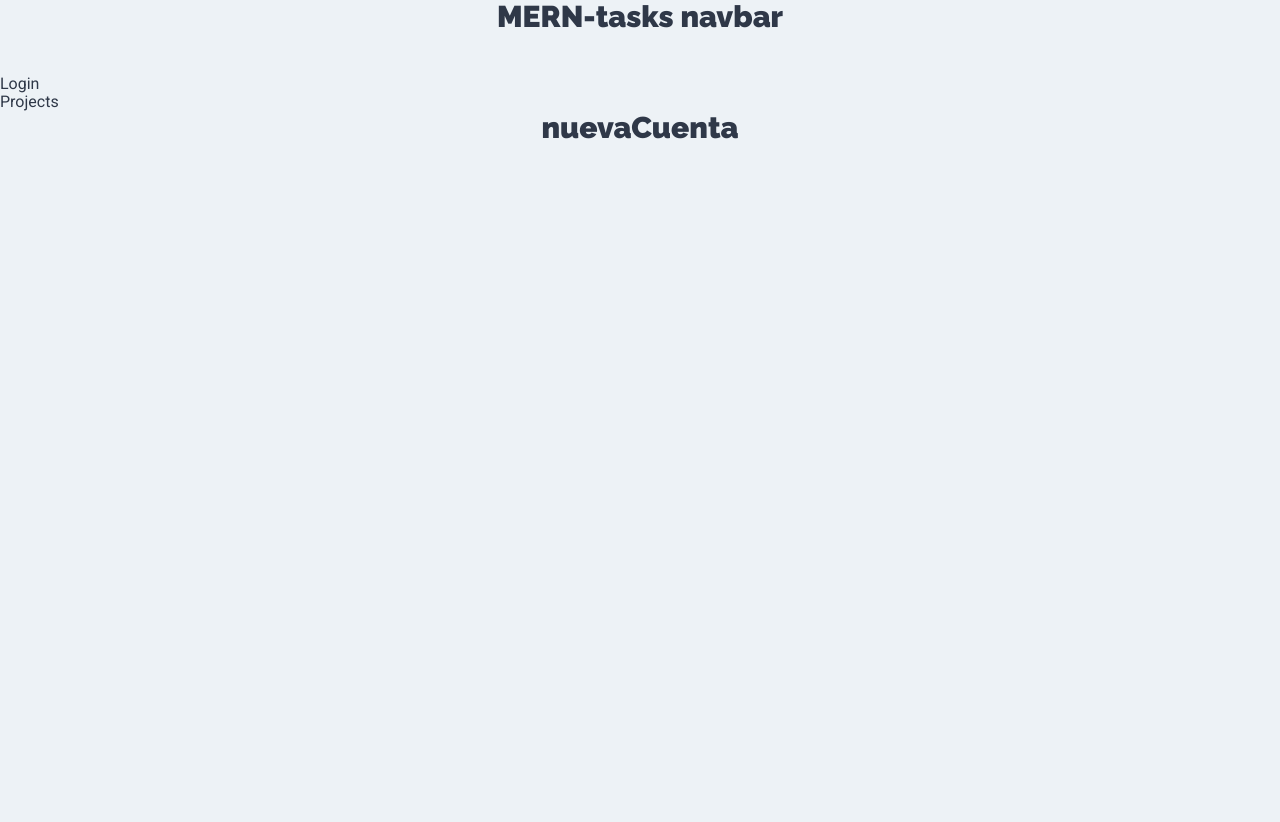
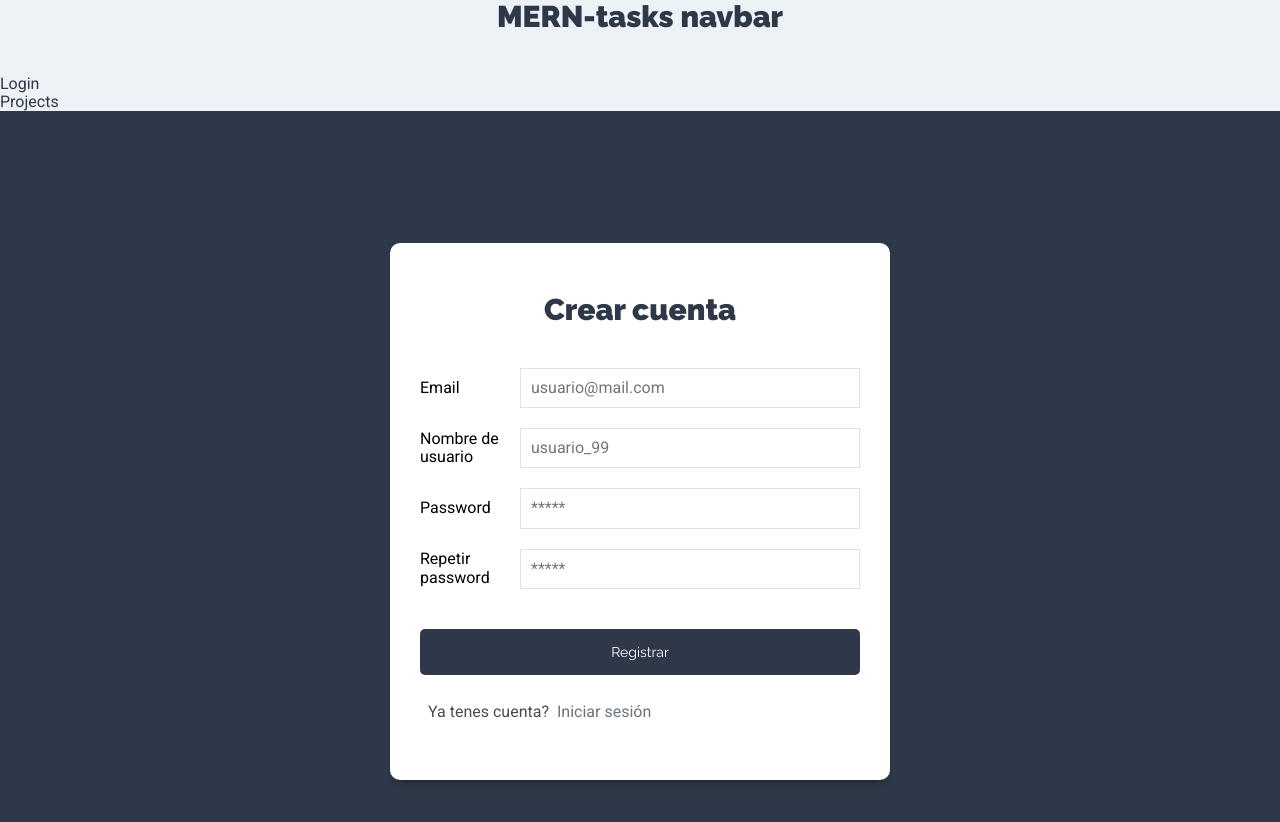
Before and after one commit to topoescobar/project-manager, a React (Vite) app: page /new-acount in a window 1280 px wide. Shown: the top 822 px of the page. Before the commit the page ends 800 px from the top, so only its background shows below. Built offline with nearby package versions, Linux system fonts and the light colour scheme.

Commit message:
crear cuenta component

```diff
--- a/src/App.jsx
+++ b/src/App.jsx
@@ -26,7 +26,7 @@ function App() {
         </ul>
       </nav>
       <div>
-        {/* outlet permite renderizar los componentes hijos dejinidos en main */}
+        {/* outlet permite renderizar los componentes hijos definidos en main */}
         <Outlet></Outlet>
       </div>
 
--- a/src/components/auth/login.jsx
+++ b/src/components/auth/login.jsx
@@ -34,26 +34,27 @@ const Login = () => {
                      type="email"
                      id="email"
                      name="email"
-                     placeholder="Tu Email"
+                     placeholder="nombre@mail.com"
                      value={user.email}
                      onChange={changeFn}
                   />
                </div>
 
                <div className="form_field">
-                  <label htmlFor="password">Password</label>
+                  <label htmlFor="pass">Password</label>
                   <input
                      type="password"
-                     id="password"
+                     id="pass"
                      name="password"
-                     placeholder="Tu Password"
+                     placeholder="******"
                      value={user.password}
                      onChange={changeFn}
                   />
                </div>
 
                <div className="form_field">
-                  <input type="submit" className="btn btn_primary btn-block" value="Iniciar Sesión" />
+                  <input type="submit" className="btn btn_primary btn-block"
+                  value="Iniciar Sesión" />
                </div>
             </form>
 
--- a/src/components/auth/new-account.jsx
+++ b/src/components/auth/new-account.jsx
@@ -1,11 +1,103 @@
-import React from 'react'
+import React, { useState } from 'react'
+import { Link } from 'react-router-dom'
 
 const NewAccount = () => {
+
+
+  const [user, saveUser] = useState({
+    email: '',
+    userName: '',
+    password: '',
+    passwordRep: ''
+
+  })
+
+
+  const changeFn = (e) => {
+    //esta fn toma copia de lo que ya se inreso en user (email o passw), y le agrega el otro campo dinamicamente usando los atributos name y value
+    saveUser({
+      ...user,
+      [e.target.name]: e.target.value
+    })
+  }
+
+  const submitFn = (e) => {
+    e.preventDefault()
+  }
+
   return (
-    <div>
-      <h1> nuevaCuenta</h1>
+    <div className='user_form'>
+      <div className='containter_form dark_shadow'>
+        <h1> Crear cuenta </h1>
+
+        <form onSubmit={submitFn} >
+
+          <div className="form_field">
+            <label htmlFor="email">Email</label>
+            <input
+              type="email"
+              id="email"
+              name="email"
+              placeholder="usuario@mail.com"
+              value={user.email}
+              onChange={changeFn}
+            />
+          </div>
+
+          <div className="form_field">
+            <label htmlFor="user">Nombre de usuario</label>
+            <input
+              type="text"
+              id="user"
+              name="userName"
+              placeholder="usuario_99"
+              value={user.userName}
+              onChange={changeFn}
+            />
+          </div>
+
+          <div className="form_field">
+            <label htmlFor="password">Password</label>
+            <input
+              type="password"
+              id="password"
+              name="password"
+              placeholder="*****"
+              value={user.password}
+              onChange={changeFn}
+            />
+          </div>
+
+          <div className="form_field">
+            <label htmlFor="password_rep">Repetir password</label>
+            <input
+              type="password"
+              id="password_rep"
+              name="passwordRep"
+              placeholder="*****"
+              value={user.passwordRep}
+              onChange={changeFn}
+            />
+          </div>
+
+
+          <div className="form_field">
+            <input type="submit" className="btn btn_primary btn-block"
+              value="Registrar" />
+          </div>
+        </form>
+
+        <div className='enlace-cuenta'>
+               <p> Ya tenes cuenta? </p>
+               <Link to={'/login'}>
+                  Iniciar sesión
+               </Link>
+            </div>
+
+      </div>
     </div>
   )
+
 }
 
 export default NewAccount
--- a/src/index.css
+++ b/src/index.css
@@ -50,6 +50,7 @@ a {
   color: var(--gris2);
 }
 
+
 /** BOTONES **/
 .btn {
   margin-top: 2rem;
@@ -64,11 +65,11 @@ a {
 .btn:hover {
   cursor: pointer;
 }
-.btn-primario {
+.btn_primary {
   background-color: var(--gris2);
   color: var(--blanco);
 }
-.btn-primario:hover {
+.btn_primary:hover {
   background: var(--gris3);
 }
 .btn-secundario {
@@ -87,6 +88,11 @@ a {
   display: block;
   background-color: transparent;
 }
+
+.btn-eliminar {
+  background-color: var(--blanco);
+}
+
 
 @media (min-width: 768px) {
   .contenedor-app {
@@ -206,7 +212,7 @@ aside  {
   -moz-box-shadow: 0px 4px 10px -3px rgba(117,117,117,1);
   box-shadow: 0px 4px 10px -3px rgba(117,117,117,1);
 }
-.sombra-dark {
+.dark_shadow {
   -webkit-box-shadow: 0px 6px 11px -8px rgba(0,0,0,0.9);
   -moz-box-shadow: 0px 6px 11px -8px rgba(0,0,0,0.9);
   box-shadow: 0px 6px 11px -8px rgba(0,0,0,0.9);
@@ -284,7 +290,7 @@ aside  {
   transition: opacity 200ms;
 }
 
-.form-usuario {
+.user_form {
     background-color: var(--gris2);
     height: 100vh;
     min-height: 800px;
@@ -293,7 +299,7 @@ aside  {
     justify-content: center;
 }
 
-.contenedor-form {
+.containter_form {
     padding: 5rem 3rem;
     max-width: 500px;
     width: 95%;
@@ -301,24 +307,33 @@ aside  {
     border-radius: 1rem;
 }
 
-.campo-form {
+.form_field {
     display: flex;
     margin-bottom: 2rem;
     align-items: center;
 }
-.campo-form:last-of-type {
+.form_field:last-of-type {
   margin: 0;
 }
-.campo-form label {
+.form_field label {
   flex: 0 0 100px;
   font-family: var(--textFont);
 }
-.campo-form input[type="password"],
-.campo-form input[type="email"],
-.campo-form input[type="text"] {
+.form_field input[type="password"],
+.form_field input[type="email"],
+.form_field input[type="text"] {
   border: 1px solid #e1e1e1;
   padding: 1rem;
   flex: 1;
+}
+
+button, input {
+	overflow: hidden;
+}
+
+p {
+  display: inline-block;
+  margin: 0.5em;
 }
 
 .enlace-cuenta {
```
